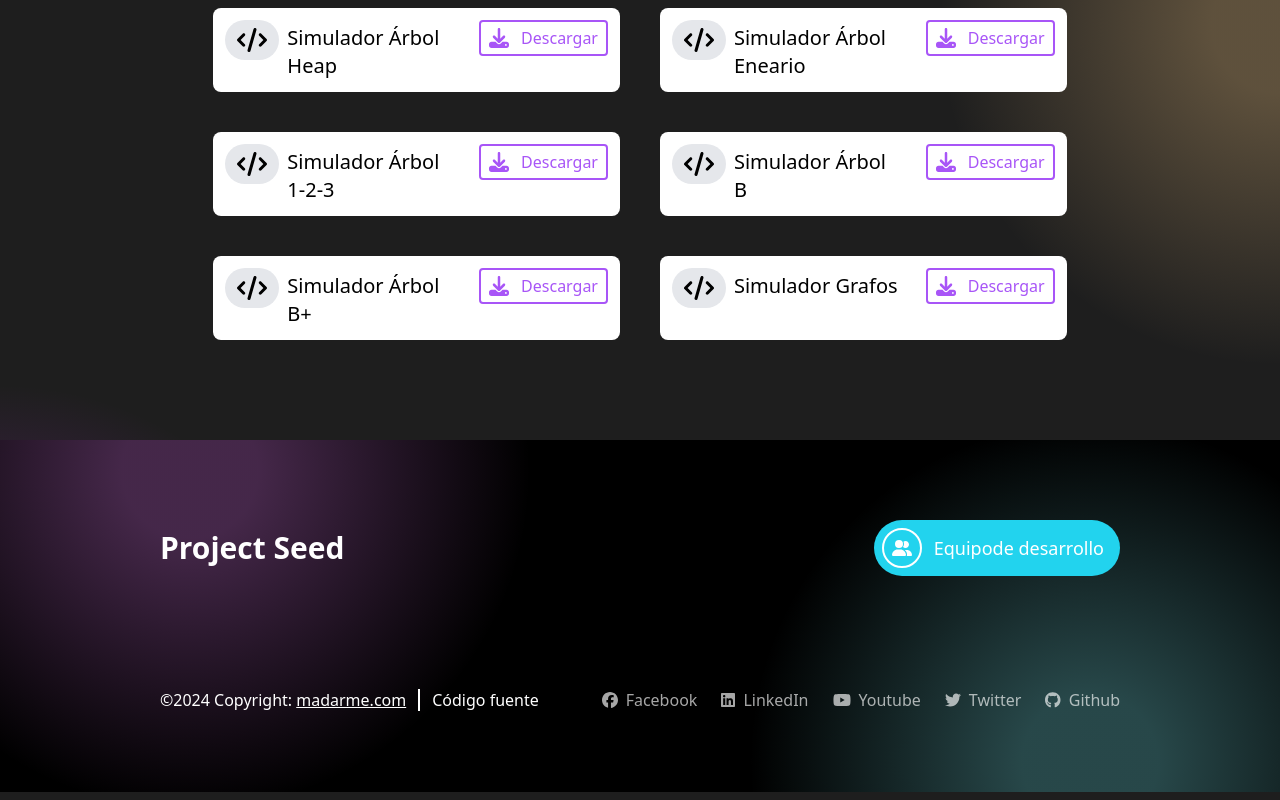
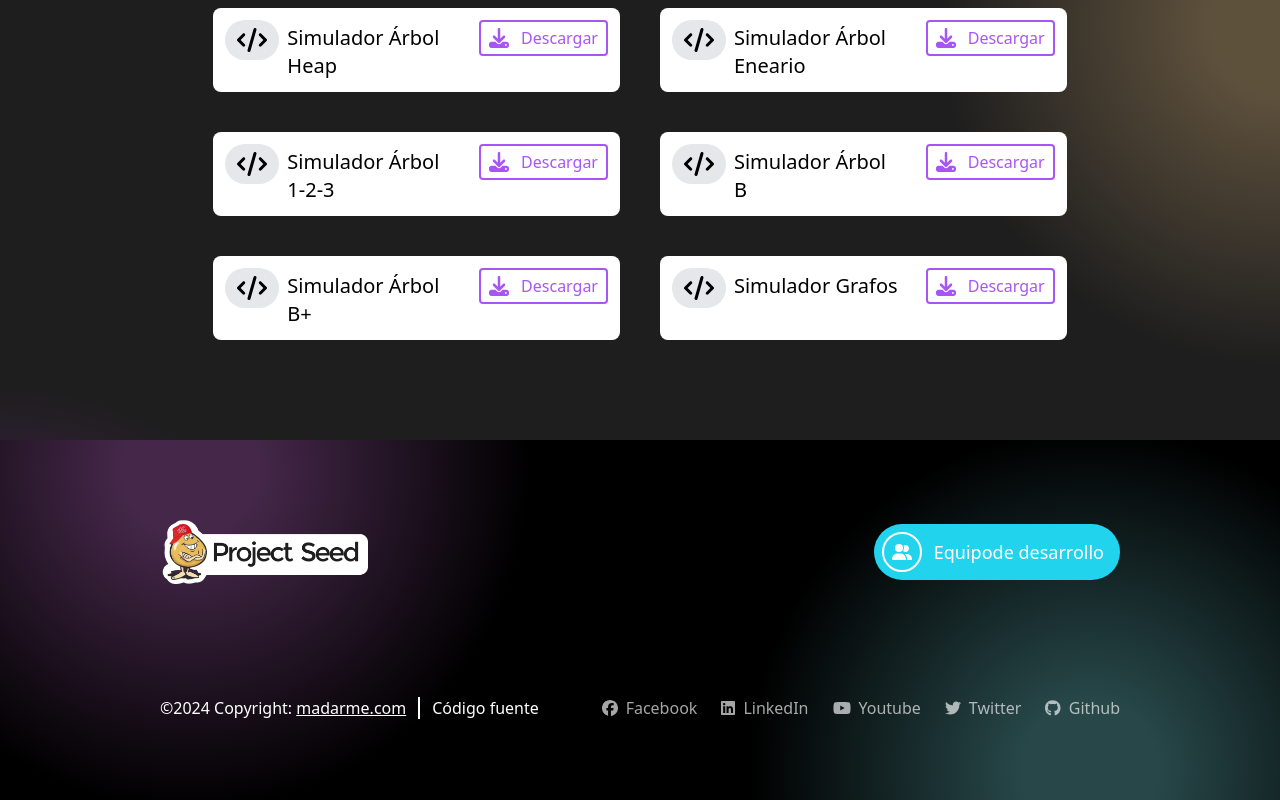
Before and after one commit to brayanranda/project-seed, a React (Vite) app: page /downloads in a window 1280 px wide. Shown: the part 4175-4975 px from the top of the page. Built offline with nearby package versions, Linux system fonts and the light colour scheme.

Commit message:
fix footer logo

```diff
--- a/src/components/Layout/Footer/Footer.jsx
+++ b/src/components/Layout/Footer/Footer.jsx
@@ -2,6 +2,7 @@ import { Link, useLocation } from "react-router-dom"
 import { SocialMedia } from "./SocialMedia"
 import { classCircle } from "@/utilities/const"
 import DevelopmentTeam from "@/components/ui/DevelopmentTeam"
+import ImgSlider4 from '../../../assets/images/logo_4.png'
 
 export const Footer = () => {
     const { pathname } = useLocation();
@@ -11,7 +12,9 @@ export const Footer = () => {
             ? <footer className="w-full bg-black py-20 relative z-50 overflow-hidden">
                 <div className="w-11/12 md:w-9/12 mx-auto space-y-28 relative z-10">
                     <div className="flex items-center justify-between">
-                        <p className="text-3xl font-bold text-white">Project Seed</p>
+                        <Link to="/">
+                            <img className='w-52' src={ImgSlider4} alt="logo" />
+                        </Link>
                         <DevelopmentTeam />
                     </div>
                     <div className="flex flex-col md:flex-row md:items-center justify-between gap-y-10">
```
